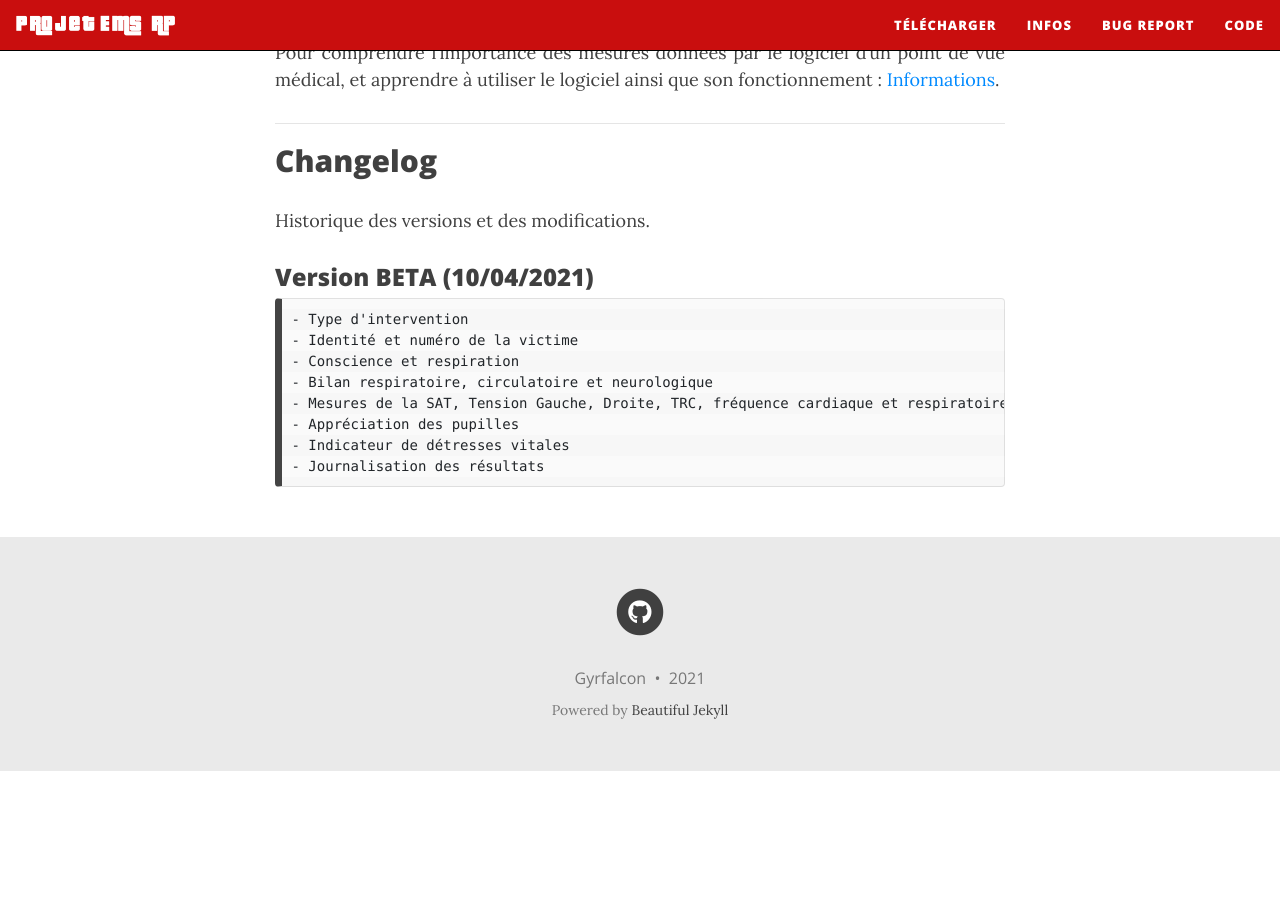
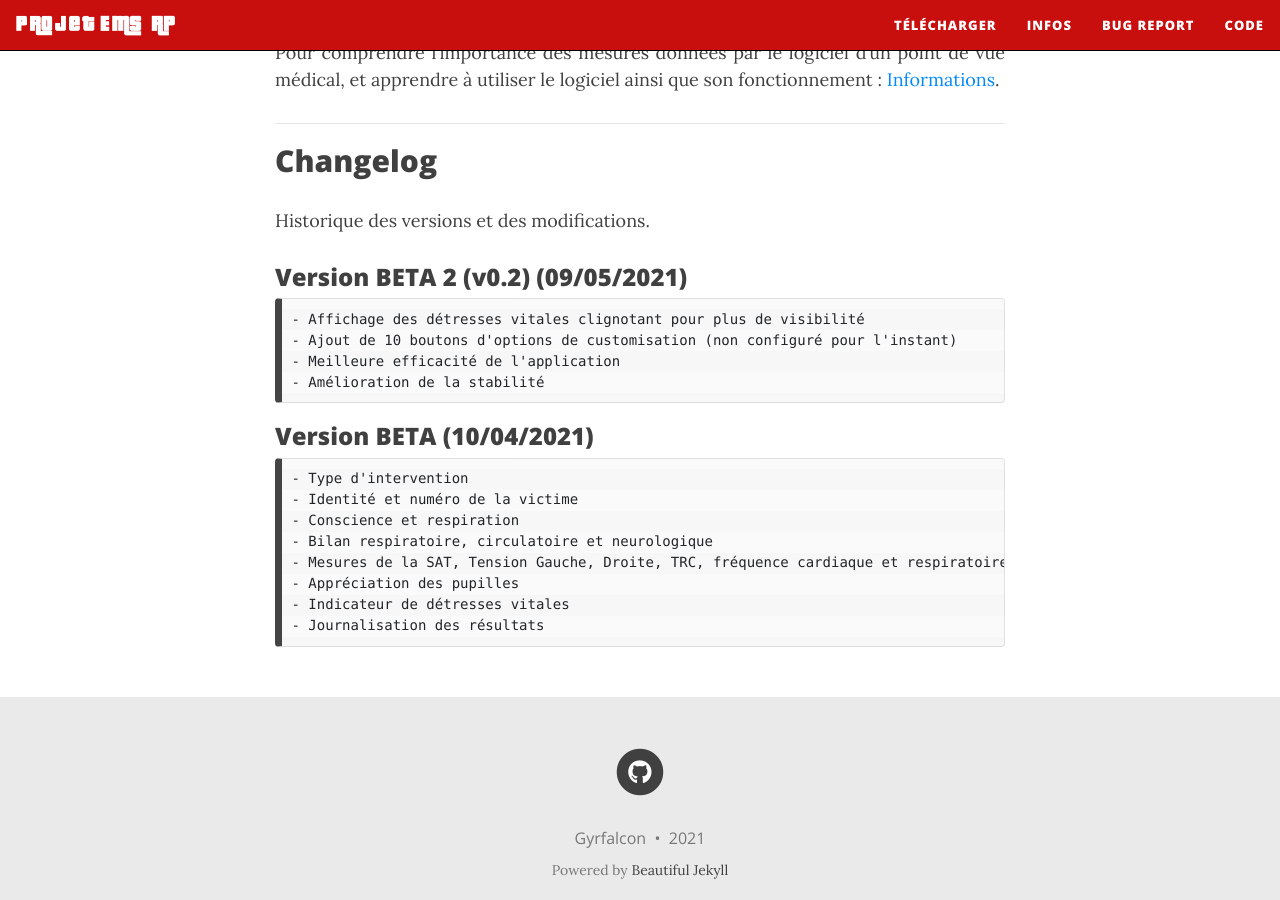
Before and after one commit to Gyrfalc0n/Projet-EMS-RP, a Jekyll site: the page built from download.md, in a window 1280 px wide and 900 px high, scrolled down 680 px. Built offline with Jekyll 4.4.1, drawn with Linux system fonts in a browser that asks for light colours; nearby versions of some CDN libraries; before the commit the page ends 1451 px from its top, so only the background shows below that.

Commit message:
Update download.md

````diff
--- a/download.md
+++ b/download.md
@@ -24,6 +24,15 @@ Pour comprendre l'importance des mesures données par le logiciel d'un point de
 
 Historique des versions et des modifications.
 
+### Version BETA 2 (v0.2) (09/05/2021)
+
+```markdown
+- Affichage des détresses vitales clignotant pour plus de visibilité
+- Ajout de 10 boutons d'options de customisation (non configuré pour l'instant)
+- Meilleure efficacité de l'application
+- Amélioration de la stabilité
+```
+
 ### Version BETA (10/04/2021)
 
 ```markdown
````
